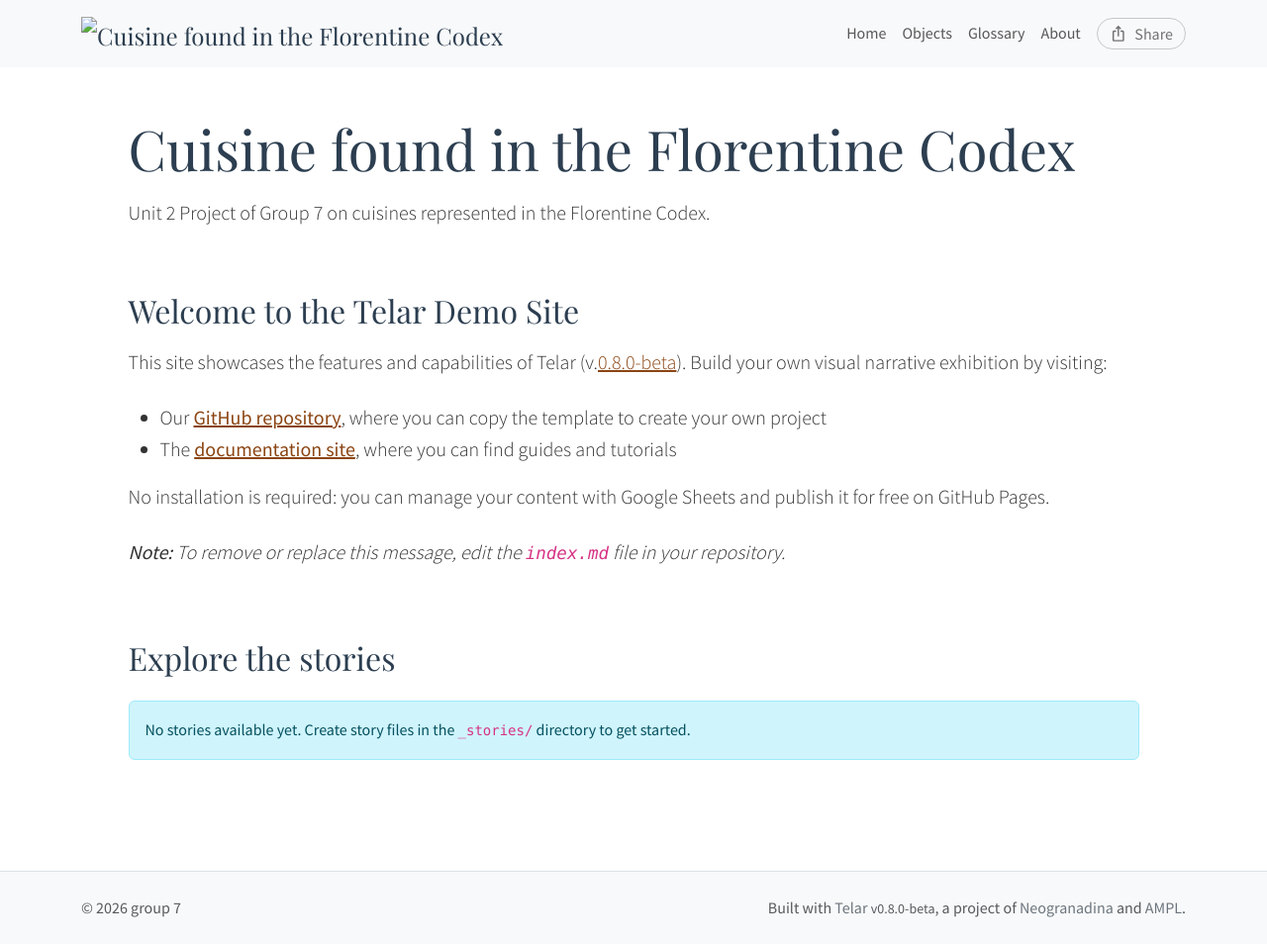
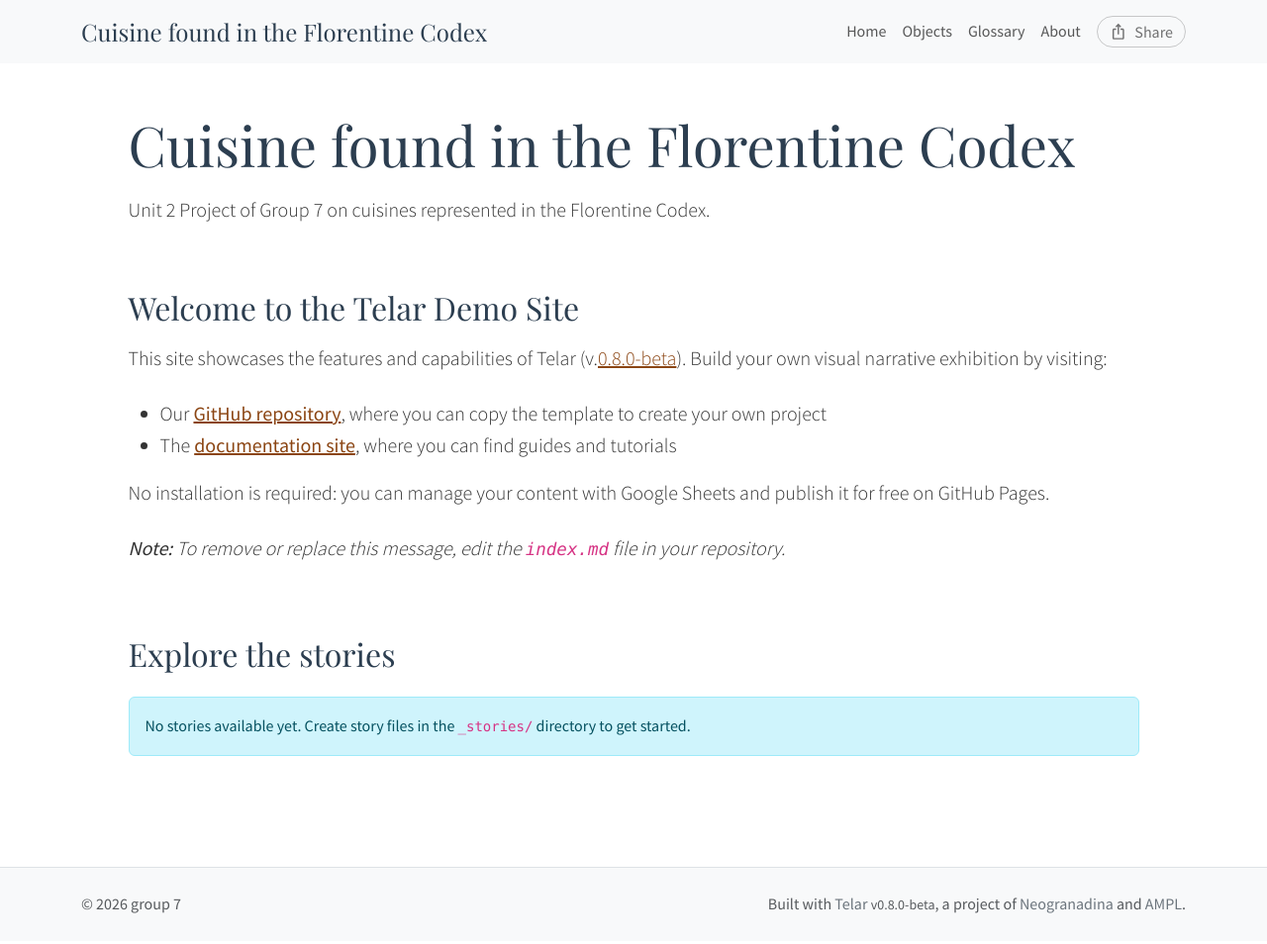
Before and after one commit to SruBee24/cuisinefromflorentinecodex, a Jekyll site: the page built from index.md, in a window 1280 px wide. Shown: the whole page at 99% size. Built offline with Jekyll 4.4.1, drawn with Linux system fonts in a browser that asks for light colours.

Commit message:
Update _config.yml

```diff
--- a/_config.yml
+++ b/_config.yml
@@ -9,7 +9,7 @@ url: "https://srubee24.github.io"
 author: "group 7"
 email: ""
 telar_theme: "paisajes" # Options: paisajes, neogranadina, santa-barbara, austin, or custom
-logo: "/telar-content/objects/book3folio7r.jpeg" # Path to logo image (optional, max 80px tall, 200-300px wide recommended)
+logo: "" # Path to logo image (optional, max 80px tall, 200-300px wide recommended)
 telar_language: "en" # Options: "en" (English), "es" (Español)
 
 # Story Interface Settings
```
